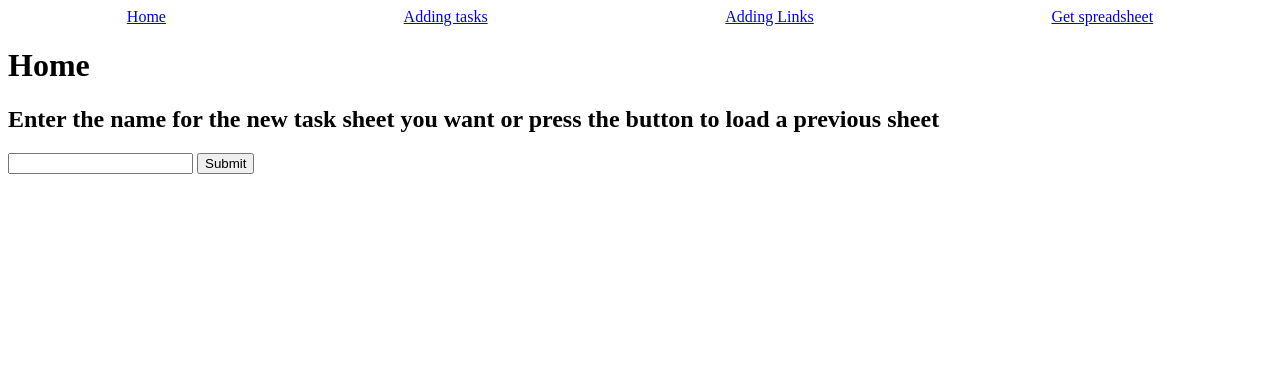
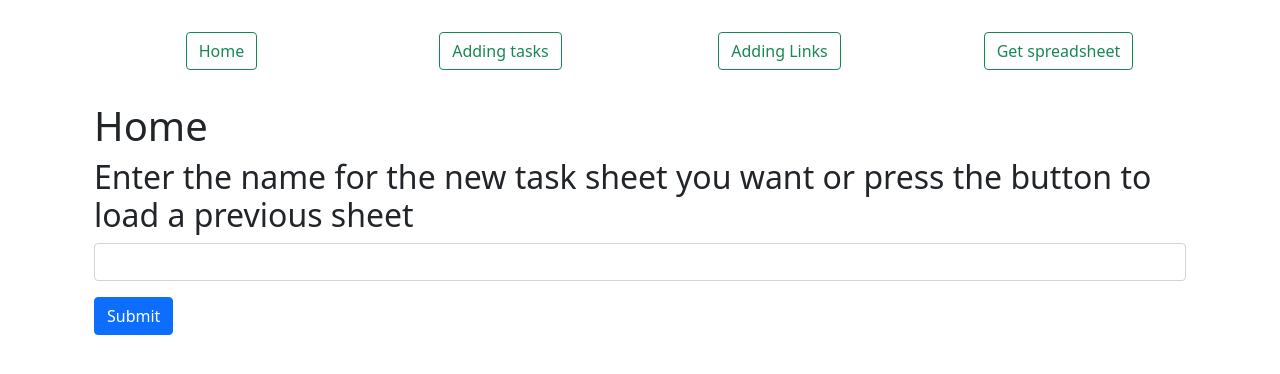
Before and after one commit to danieltharding/scheduling, a Flask app: page / in a window 1280 px wide. Shown: the top 374 px of the page. Run offline with Flask 2, Linux system fonts and the light colour scheme.

Commit message:
most of the styling done

```diff
--- a/app.py
+++ b/app.py
@@ -26,10 +26,9 @@ def tasks():
         else:
             if form['task'] == "":
                 string = "Please enter something into the box"
-
             else:
                 string = form['task'] + " already exists"
-        return render_template("home.html")
+        return render_template("home.html", success=string)
     return render_template("home.html")
 
 
@@ -37,8 +36,7 @@ def tasks():
 def link():
     global current
     if request.method == 'POST':
-        form = request.form
-        if form.get('yes'):
+        if request.form.get('yes'):
             graph_lib.add_edge(current[0], current[1])
         else:
             available, first, second = graph_lib.swap()
--- a/static/style.css
+++ b/static/style.css
@@ -1,5 +1,20 @@
 nav {
+    margin-top: 2em;
+    margin-bottom: 2em;
+    text-decoration: none;
+}
+
+nav > a {
+    text-decoration: none;
+}
+
+nav > a :hover {
+    color: white;
+    text-decoration: none;
+}
+
+.cont {
     display: flex;
-    flex-direction: row;
-    justify-content: space-around;
+    justify-content: center;
+    padding: 1em;
 }
--- a/templates/base.html
+++ b/templates/base.html
@@ -1,18 +1,29 @@
 <!DOCTYPE html>
 <html lang="en">
 <head>
+    <link href="https://cdn.jsdelivr.net/npm/bootstrap@5.0.2/dist/css/bootstrap.min.css" rel="stylesheet" integrity="sha384-EVSTQN3/azprG1Anm3QDgpJLIm9Nao0Yz1ztcQTwFspd3yD65VohhpuuCOmLASjC" crossorigin="anonymous">
     <meta charset="UTF-8">
     <link rel="stylesheet" type="text/css" href="{{ url_for('static', filename='style.css') }}">
     {% block head %}{% endblock %}
 </head>
-<body>
-    <nav>
-      <a href="/">Home</a>
-      <a href="/tasks">Adding tasks</a>
-      <a href="/links">Adding Links</a>
-      <a href="/done">Get spreadsheet</a>
+<body class="container">
+    <nav class="container ">
+        <div class="row justify-content-md-center">
+            <div class="col text-center">
+                <a class="btn btn-outline-success" href="/">Home</a>
+            </div>
+            <div class="col text-center">
+                <a class="btn btn-outline-success" href="/tasks">Adding tasks</a>
+            </div>
+            <div class="col text-center">
+                <a class="btn btn-outline-success" href="/links">Adding Links</a>
+            </div>
+            <div class="col text-center">
+                <a class="btn btn-outline-success" href="/done">Get spreadsheet</a>
+            </div>
+        </div>
     </nav>
-    <main>
+    <main class="container">
       {% block content %}{% endblock %}
     </main>
 </body>
--- a/templates/get_spreadsheet.html
+++ b/templates/get_spreadsheet.html
@@ -4,5 +4,7 @@
 {% endblock %}
 {% block content %}
     <h1>Done, Please click the link if you want the spreadsheet</h1>
-    <a href="{{ link }}" download>Spreadsheet</a>
+    <div class="cont">
+        <a href="{{ link }}" class="btn btn-primary" download>Spreadsheet</a>
+    </div>
 {% endblock %}
--- a/templates/inde.html
+++ b/templates/inde.html
@@ -6,7 +6,9 @@
     <h1>Home</h1>
     <h2>Enter the name for the new task sheet you want or press the button to load a previous sheet</h2>
     <form method="post">
-        <input type="text" name="name" id="name">
-        <input type="submit" formaction="/">
+        <div class="mb-3">
+            <input type="text" name="name" id="name" class="form-control">
+        </div>
+        <input type="submit" formaction="/" class="btn btn-primary">
     </form>
 {% endblock %}
```
Also changed, not shown: templates/home.html (+8 -5 lines).
